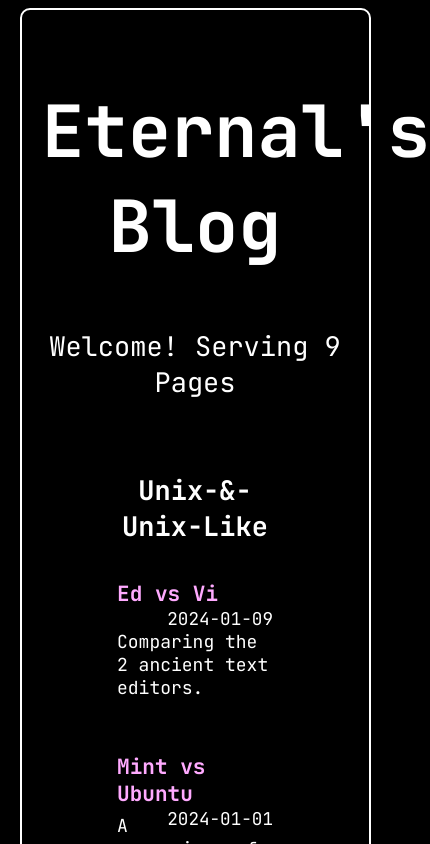
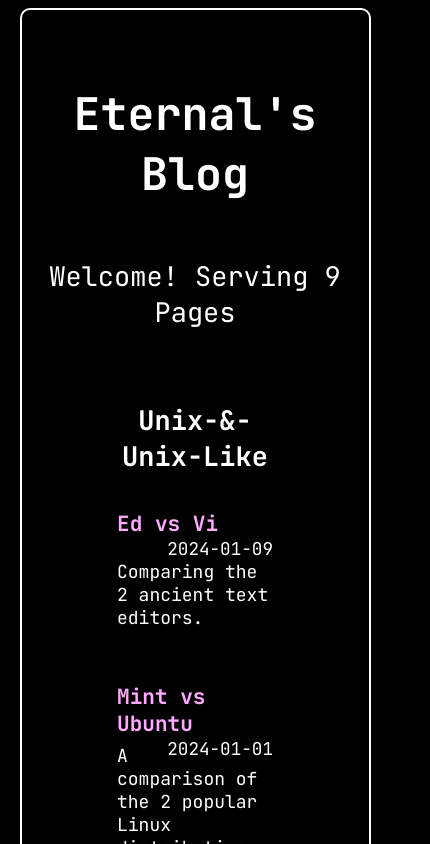
Before and after one commit to EternalBlissed/Vue-Blog, a Vue app: page / in a window 390 px wide. Shown: the top 844 px of the page, 430 px wide, since content can reach past the window. Built offline with nearby package versions, Linux system fonts and the light colour scheme.

Commit message:
Fix headline size on mobile

```diff
--- a/src/views/Home.vue
+++ b/src/views/Home.vue
@@ -76,6 +76,12 @@ audio {
   font-size: 4rem;
 }
 
+@media (max-width: 768px) {
+  .headline {
+    font-size: 2.5rem;
+  }
+}
+
 .entries {
   text-align: center;
   margin: 3rem auto;
```
